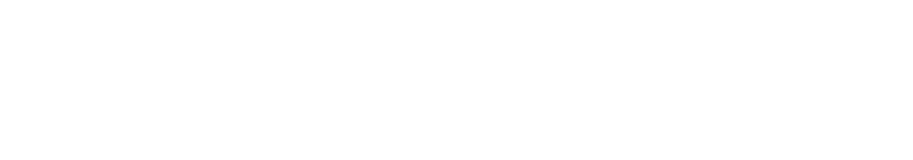
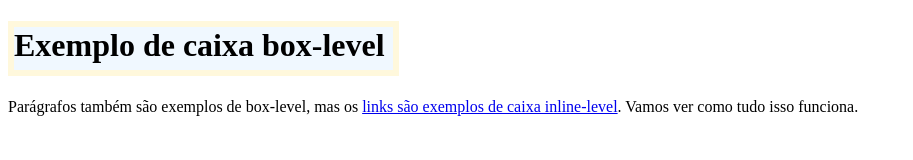
Before and after one commit to maycongabriel28/Praticas_HTML_CSS, a plain HTML site: page Exercicios/ex020/caixa01.html in a window 1280 px wide. Shown: the whole page, without its empty margins (0-913 px from the left). Drawn offline with Linux system fonts and the light colour scheme.

Commit message:
Update caixa01.html

```diff
--- a/Exercicios/ex020/caixa01.html
+++ b/Exercicios/ex020/caixa01.html
@@ -6,8 +6,19 @@
     <meta name="viewport" content="width=device-width, initial-scale=1.0">
     <link rel="shortcut icon" href="carinha_feliz.ico" type="image/x-icon">
     <title>Modelo de caixas</title>
+    <style> /* Cria Designer da página */
+        h1 {
+            background-color: aliceblue; /* Define cor do fundo do texto */
+            height: 43px; /* Define altura da caixa do título */
+            width: 379px; /* Define largura da caixa do título */
+            border-width: 6px; /* Define largura da borda */
+            border-style: solid; /* Define estilo da borda */
+            border-color: cornsilk; /* Define cor da borda */
+        }
+    </style>
 </head>
 <body>
-
+    <h1>Exemplo de caixa box-level</h1>
+    <p>Parágrafos também são exemplos de box-level, mas os <a href="@">links são exemplos de caixa inline-level</a>. Vamos ver como tudo isso funciona.</p>
 </body>
 </html>
```
